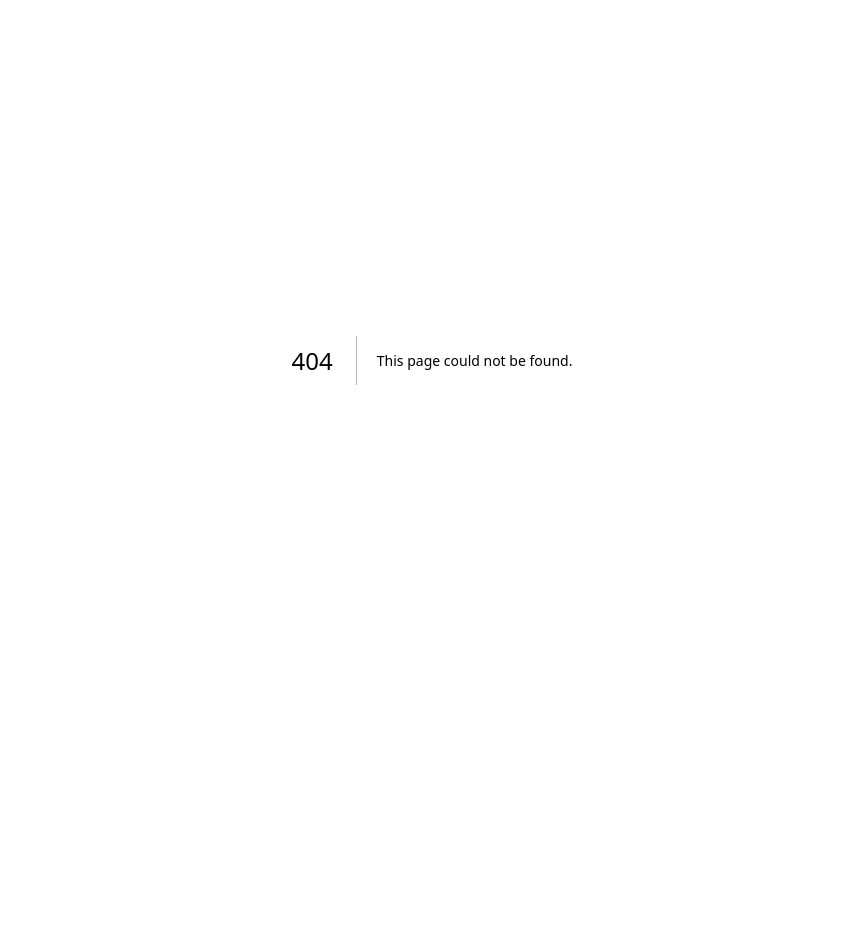
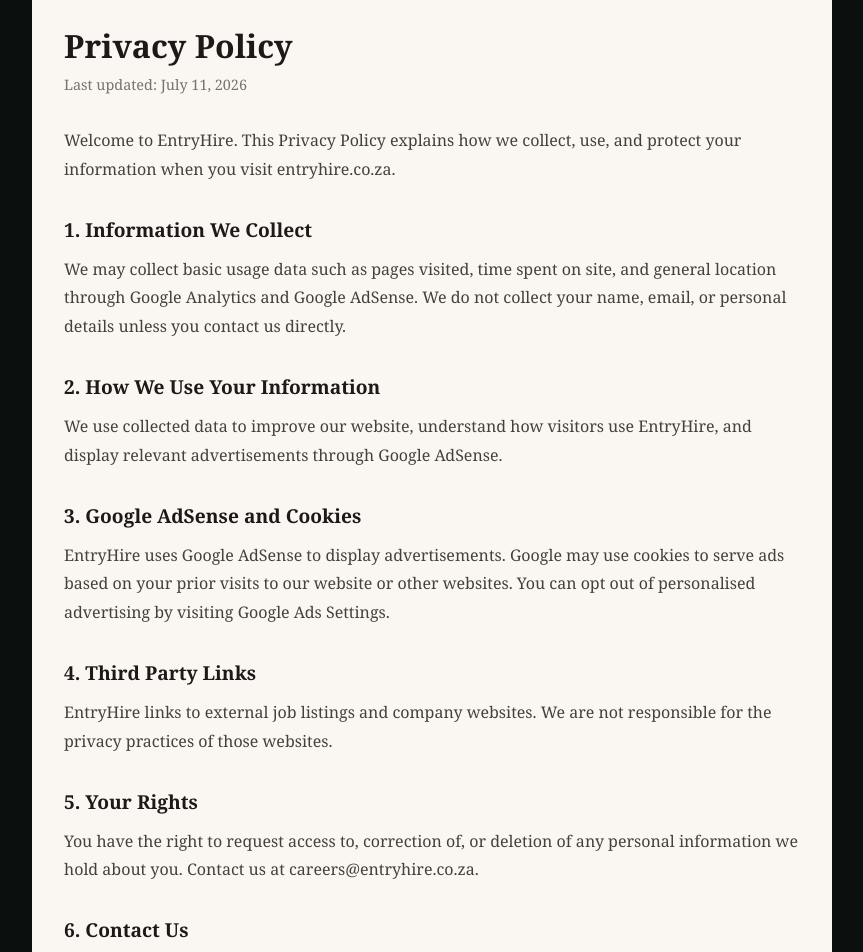
Before and after one commit to leramathibela/entryhire, a Next.js app: page /privacy in a window 1280 px wide. Before the commit this address had no page. Shown: the part 40-992 px from the top of the page, without its empty margins (208-1071 px from the left). Before the commit the page ends 800 px from the top, so only its background shows below. Built offline with nearby package versions, Linux system fonts and the light colour scheme.

Commit message:
Create page.tsx

```diff
--- /dev/null
+++ b/app/privacy/page.tsx
@@ -0,0 +1,56 @@
+export default function PrivacyPolicy() {
+  return (
+    <div style={{
+      maxWidth: '800px',
+      margin: '0 auto',
+      padding: '4rem 2rem',
+      fontFamily: 'Georgia, serif',
+      color: '#1c1917',
+      background: '#faf7f2',
+      minHeight: '100vh',
+    }}>
+      <h1 style={{
+        fontSize: '2rem',
+        fontWeight: 900,
+        marginBottom: '0.5rem',
+        color: '#1c1917',
+      }}>Privacy Policy</h1>
+      <p style={{ color: '#78716c', marginBottom: '2rem', fontSize: '0.9rem' }}>
+        Last updated: July 11, 2026
+      </p>
+      <p style={{ lineHeight: 1.8, marginBottom: '1.5rem', color: '#44403c' }}>
+        Welcome to EntryHire. This Privacy Policy explains how we collect, use, and protect your information when you visit entryhire.co.za.
+      </p>
+      <h2 style={{ fontSize: '1.2rem', fontWeight: 700, marginBottom: '0.75rem', marginTop: '2rem' }}>1. Information We Collect</h2>
+      <p style={{ lineHeight: 1.8, marginBottom: '1.5rem', color: '#44403c' }}>
+        We may collect basic usage data such as pages visited, time spent on site, and general location through Google Analytics and Google AdSense. We do not collect your name, email, or personal details unless you contact us directly.
+      </p>
+      <h2 style={{ fontSize: '1.2rem', fontWeight: 700, marginBottom: '0.75rem', marginTop: '2rem' }}>2. How We Use Your Information</h2>
+      <p style={{ lineHeight: 1.8, marginBottom: '1.5rem', color: '#44403c' }}>
+        We use collected data to improve our website, understand how visitors use EntryHire, and display relevant advertisements through Google AdSense.
+      </p>
+      <h2 style={{ fontSize: '1.2rem', fontWeight: 700, marginBottom: '0.75rem', marginTop: '2rem' }}>3. Google AdSense and Cookies</h2>
+      <p style={{ lineHeight: 1.8, marginBottom: '1.5rem', color: '#44403c' }}>
+        EntryHire uses Google AdSense to display advertisements. Google may use cookies to serve ads based on your prior visits to our website or other websites. You can opt out of personalised advertising by visiting Google Ads Settings.
+      </p>
+      <h2 style={{ fontSize: '1.2rem', fontWeight: 700, marginBottom: '0.75rem', marginTop: '2rem' }}>4. Third Party Links</h2>
+      <p style={{ lineHeight: 1.8, marginBottom: '1.5rem', color: '#44403c' }}>
+        EntryHire links to external job listings and company websites. We are not responsible for the privacy practices of those websites.
+      </p>
+      <h2 style={{ fontSize: '1.2rem', fontWeight: 700, marginBottom: '0.75rem', marginTop: '2rem' }}>5. Your Rights</h2>
+      <p style={{ lineHeight: 1.8, marginBottom: '1.5rem', color: '#44403c' }}>
+        You have the right to request access to, correction of, or deletion of any personal information we hold about you. Contact us at careers@entryhire.co.za.
+      </p>
+      <h2 style={{ fontSize: '1.2rem', fontWeight: 700, marginBottom: '0.75rem', marginTop: '2rem' }}>6. Contact Us</h2>
+      <p style={{ lineHeight: 1.8, marginBottom: '1.5rem', color: '#44403c' }}>
+        If you have any questions about this Privacy Policy please contact us at:
+      </p>
+      <p style={{ lineHeight: 1.8, color: '#44403c' }}>
+        <strong>Lebogang Ramathibela</strong><br />
+        EntryHire<br />
+        Email: careers@entryhire.co.za<br />
+        Website: www.entryhire.co.za
+      </p>
+    </div>
+  )
+}
```
